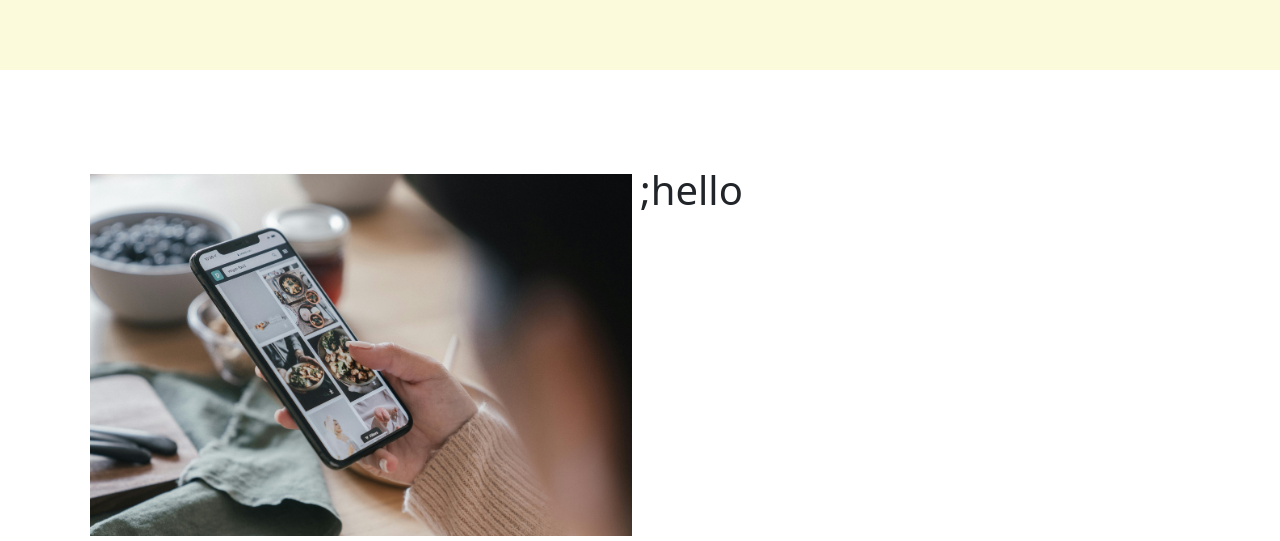
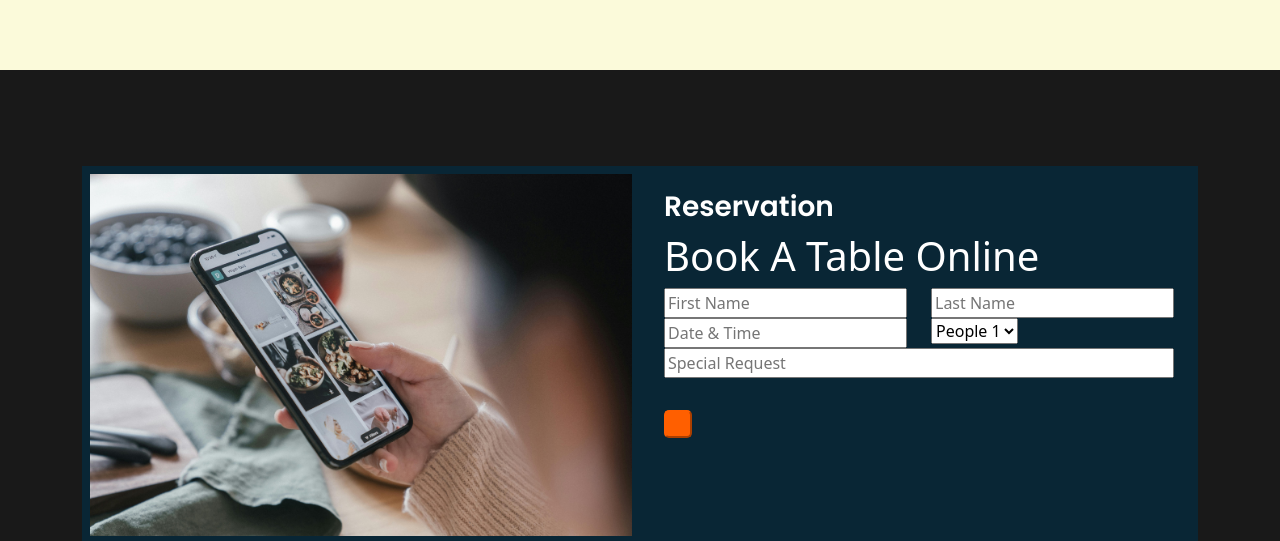
Before and after one commit to novice-is-me/Resto_Bizness, a React (Vite) app: page / in a window 1280 px wide. Shown: the part 2182-2723 px from the top of the page. Built offline with nearby package versions, Linux system fonts and the light colour scheme.

Commit message:
Adding FormComponent

```diff
--- a/src/components/ContactForm/ContactForm.jsx
+++ b/src/components/ContactForm/ContactForm.jsx
@@ -1,6 +1,7 @@
 import React from 'react'
 import FormComponent from '../FormComponent/FormComponent'
 import order from '../../assets/order.jpg'
+import './contact.css'
 
 const ContactForm = () => {
   return (
--- a/src/components/ContactForm/contact.css
+++ b/src/components/ContactForm/contact.css
@@ -0,0 +1,7 @@
+.contact-form{
+    background-color: #191919;
+}
+
+.contact-form-container{
+    background-color: #092635;
+}
--- a/src/components/FormComponent/FormComponent.jsx
+++ b/src/components/FormComponent/FormComponent.jsx
@@ -1,10 +1,41 @@
 import React from 'react'
+import './form.css'
+import ButtonComponent from '../Button/ButtonComponent'
 
 const FormComponent = () => {
   return (
-    <div className='form'>
+    <div className='form text-white p-4'>
+        <h3>Reservation</h3>
+        <h1>Book A Table Online</h1>
       <form action="">
-        <h1>;hello</h1>
+        <div className='row d-flex'>
+          <div className='col-6'>
+            <input type="text" placeholder='First Name' />
+          </div>
+          <div className='col'>
+            <input type="text" placeholder='Last Name' />
+          </div>
+        </div>
+        <div className='row'>
+          <div className='col'>
+              <input type="text" placeholder='Date & Time'/>
+          </div>
+          <div className='col'>
+            <select name="option" id="option">
+              <option value="People 1">People 1</option>
+              <option value="People 2">People 2</option>
+              <option value="People 3">People 3</option>
+            </select>
+          </div>
+        </div>
+        <div className='row'>
+          <div className='col'>
+            <input type="text" placeholder='Special Request' />
+          </div>
+        </div>
+        <div>
+          <ButtonComponent/>
+        </div>
       </form>
     </div>
   )
--- a/src/components/FormComponent/form.css
+++ b/src/components/FormComponent/form.css
@@ -0,0 +1,3 @@
+input{
+    width: 100%;
+}
```
